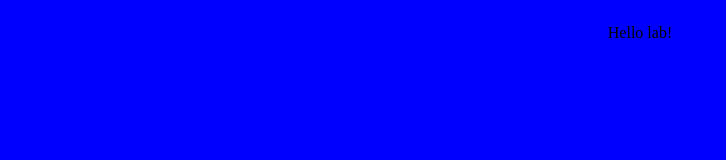
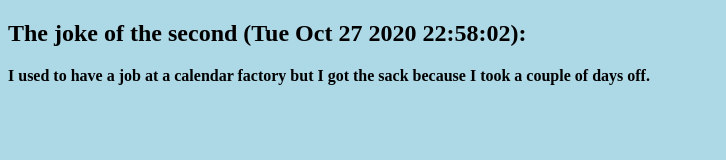
Before and after one commit to dpataki92/mixed-messages-js-git-lab, a plain HTML site: page index.html in a window 1280 px wide. Shown: the whole page, without its empty margins (0-726 px from the left). Drawn offline with Linux system fonts and the light colour scheme.

Commit message:
adding event to generate random joke and date for each page load, refactoring styles

```diff
--- a/index.css
+++ b/index.css
@@ -1,6 +1,7 @@
 body {
-    display: flex;
-    justify-content: center;
-    align-items: center;
-    background-color: blue;
+    background-color: lightblue;
 }
+
+h2, p {
+    font-weight: bold;
+}
--- a/index.html
+++ b/index.html
@@ -7,7 +7,8 @@
     <title>Mixed messages lab</title>
 </head>
 <body>
-    <p onclick="myAlert()">Hello lab!</p>
+    <h2 id="message"></h2>
+    <p id="joke"></p>
     <script type="text/javascript" src="./index.js"></script>
 </body>
 </html>
--- a/index.js
+++ b/index.js
@@ -11,7 +11,17 @@ const jokes = ["I used to have a job at a calendar factory but I got the sack be
 
 function jokeGenerator() {
     const randomJoke = jokes[Math.floor(Math.random() * jokes.length)]
-    const dateAndTime = new Date().toString().slice(0, 21)
 
-    return [randomJoke, dateAndTime]
+    return randomJoke
 }
+
+function dateGenerator() {
+    const dateAndTime = new Date().toString().slice(0, 24)
+
+    return `The joke of the second (${dateAndTime}):`
+}
+
+window.addEventListener('DOMContentLoaded', (event) => {
+    document.getElementById("joke").innerHTML = jokeGenerator();
+    document.getElementById("message").innerHTML = dateGenerator();
+});
```
